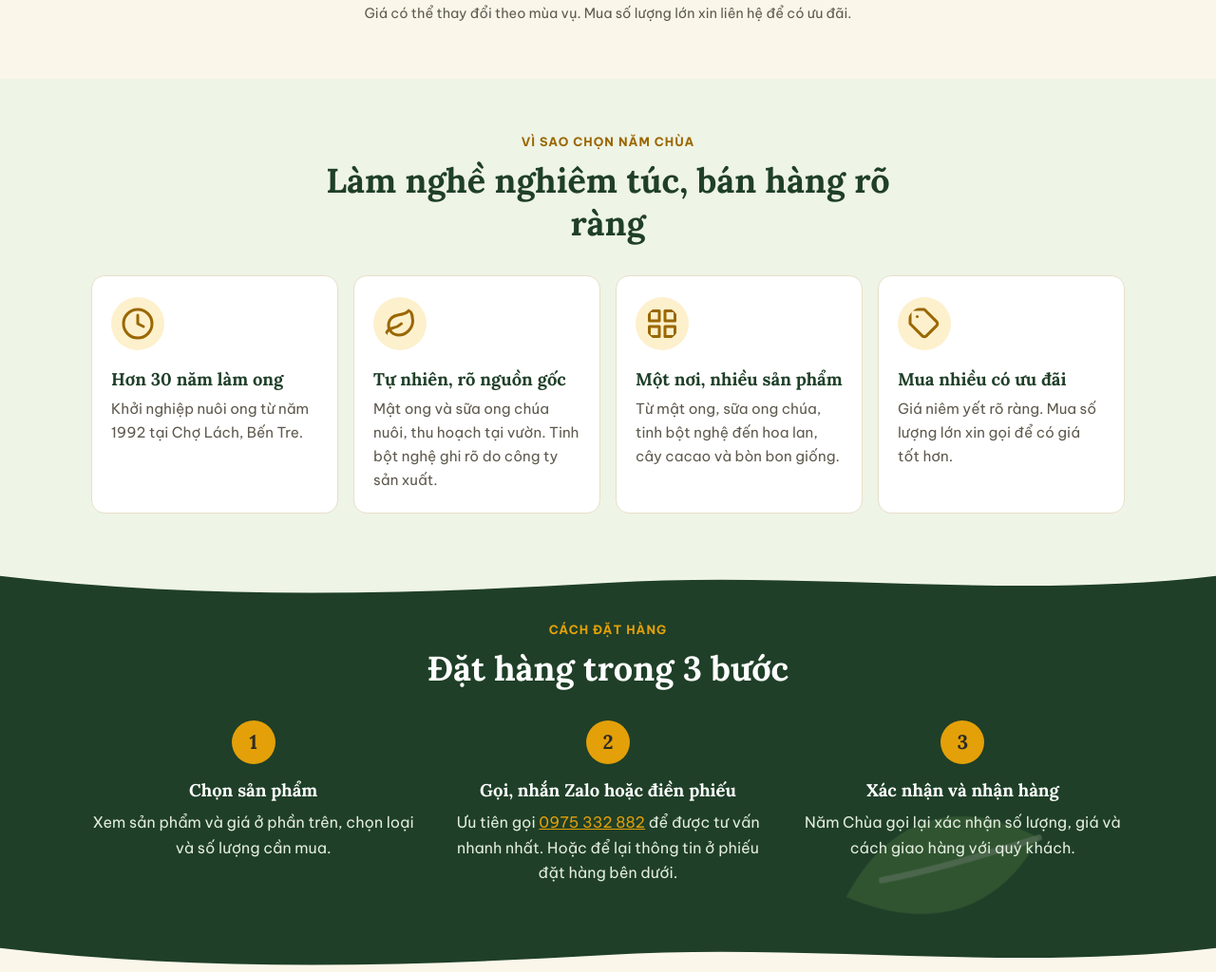
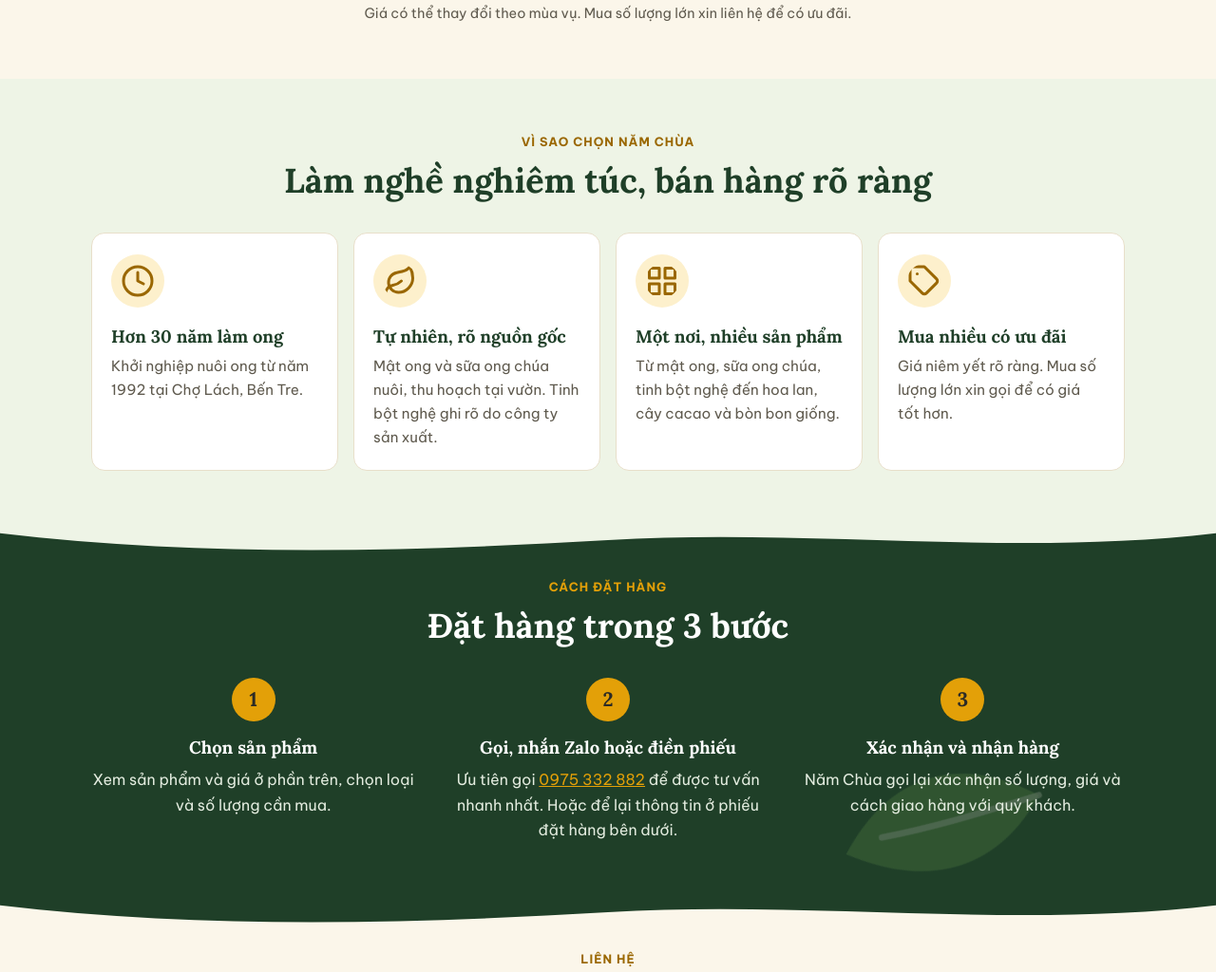
Before and after one commit to Huygitk5/LandingPage_5Chua, a website: page index.html in a window 1280 px wide. Shown: the part 2316-3340 px from the top of the page at 95% size. Drawn offline with Linux system fonts and the light colour scheme.

Commit message:
fix max-width

```diff
--- a/assets/styles.css
+++ b/assets/styles.css
@@ -59,7 +59,7 @@
 .icon-lg { width: 2.25rem; height: 2.25rem; }
 
 .section { padding: 56px 0; }
-.section-head { max-width: 640px; margin: 0 auto 32px; text-align: center; }
+.section-head { max-width: 700px; margin: 0 auto 32px; text-align: center; }
 .section-sub { color: var(--muted); margin: 0; }
 
 .eyebrow {
```
